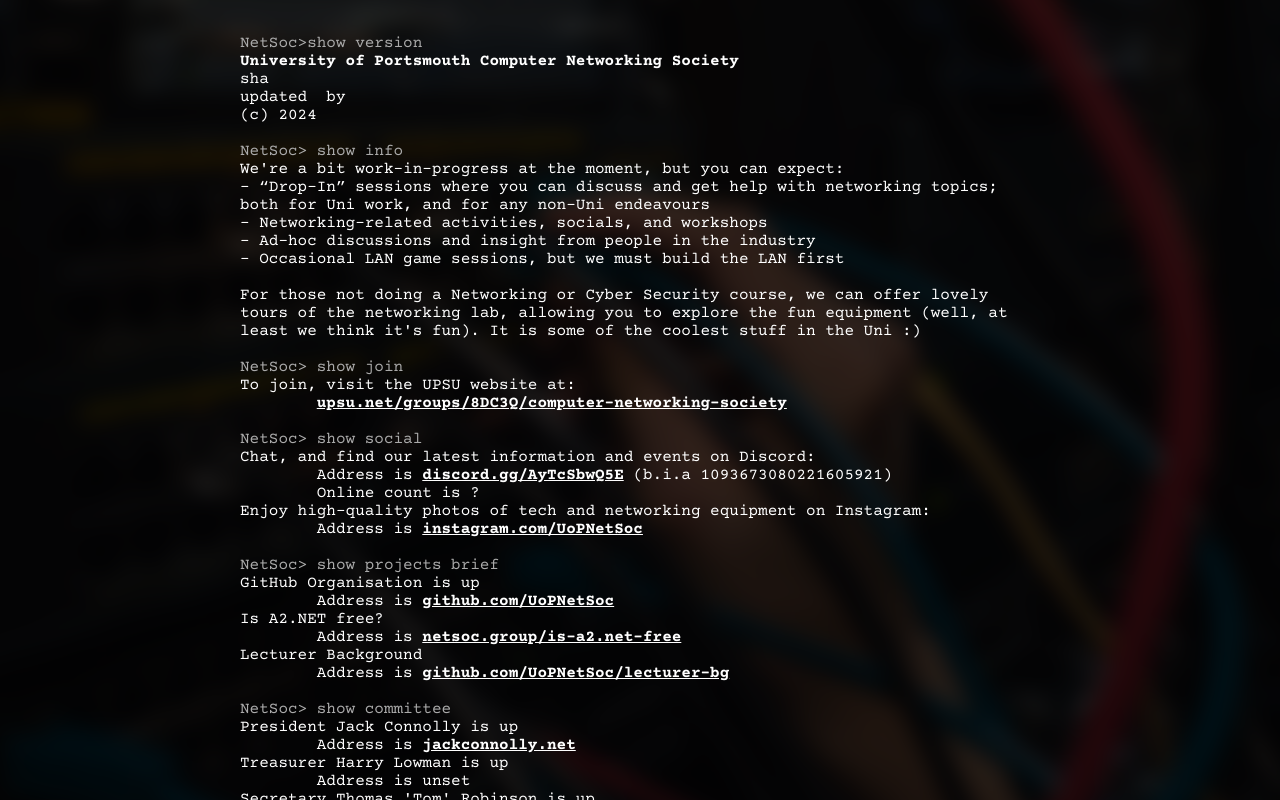
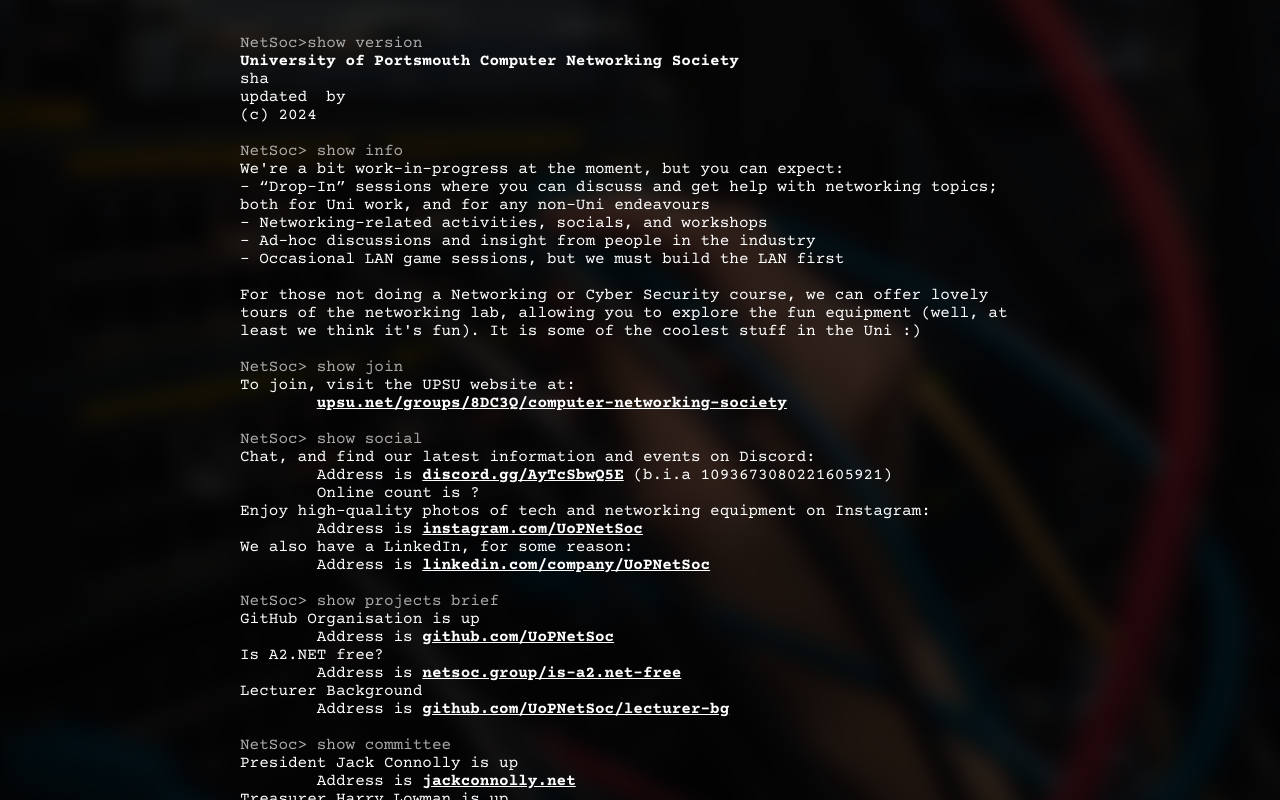
Before and after one commit to UoPNetSoc/UoPNetSoc.github.io, a plain HTML site: page index.html in a window 1280 px wide. Shown: the top 800 px of the page. Drawn offline with nearby package versions, Linux system fonts and the light colour scheme; no server answers.

Commit message:
add linkedin link

```diff
--- a/index.html
+++ b/index.html
@@ -117,6 +117,8 @@
 	Online count is <span class="js-discord-online">?</span>
 Enjoy high-quality photos of tech and networking equipment on Instagram:
 	Address is <a href="https://instagram.com/uopnetsoc">instagram.com/UoPNetSoc</a>
+We also have a LinkedIn, for some reason:
+	Address is <a href="https://linkedin.com/company/uopnetsoc">linkedin.com/company/UoPNetSoc</a>
 
 <span class="prompt" aria-hidden="true">NetSoc> show projects brief</span>
 GitHub Organisation is up
```
